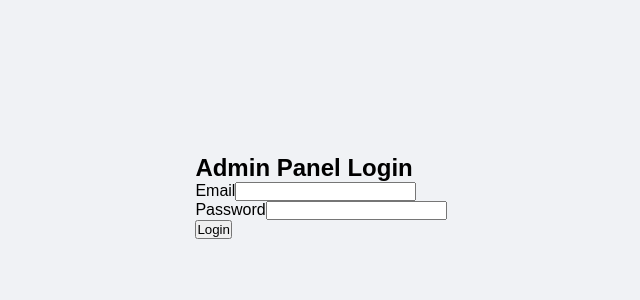
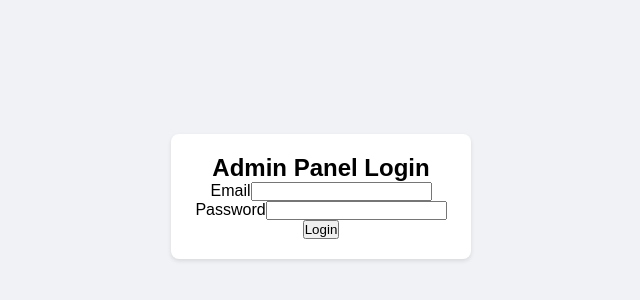
Before and after one commit to SamirJabre/Front-End-Admin, a React (Vite) app: page / in a window 1280 px wide. Shown: the part 204-504 px from the top of the page, without its empty margins (319-959 px from the left). Built offline with nearby package versions, Linux system fonts and the light colour scheme.

Commit message:
Modifyin the login page

```diff
--- a/src/pages/LoginPage/login.css
+++ b/src/pages/LoginPage/login.css
@@ -7,3 +7,11 @@
     height: 100vh;
     margin: 0;
   }
+  .login-container {
+    background-color: #fff;
+    padding: 20px;
+    border-radius: 8px;
+    box-shadow: 0 2px 4px rgba(0, 0, 0, 0.1);
+    width: 300px;
+    text-align: center;
+  }
```
